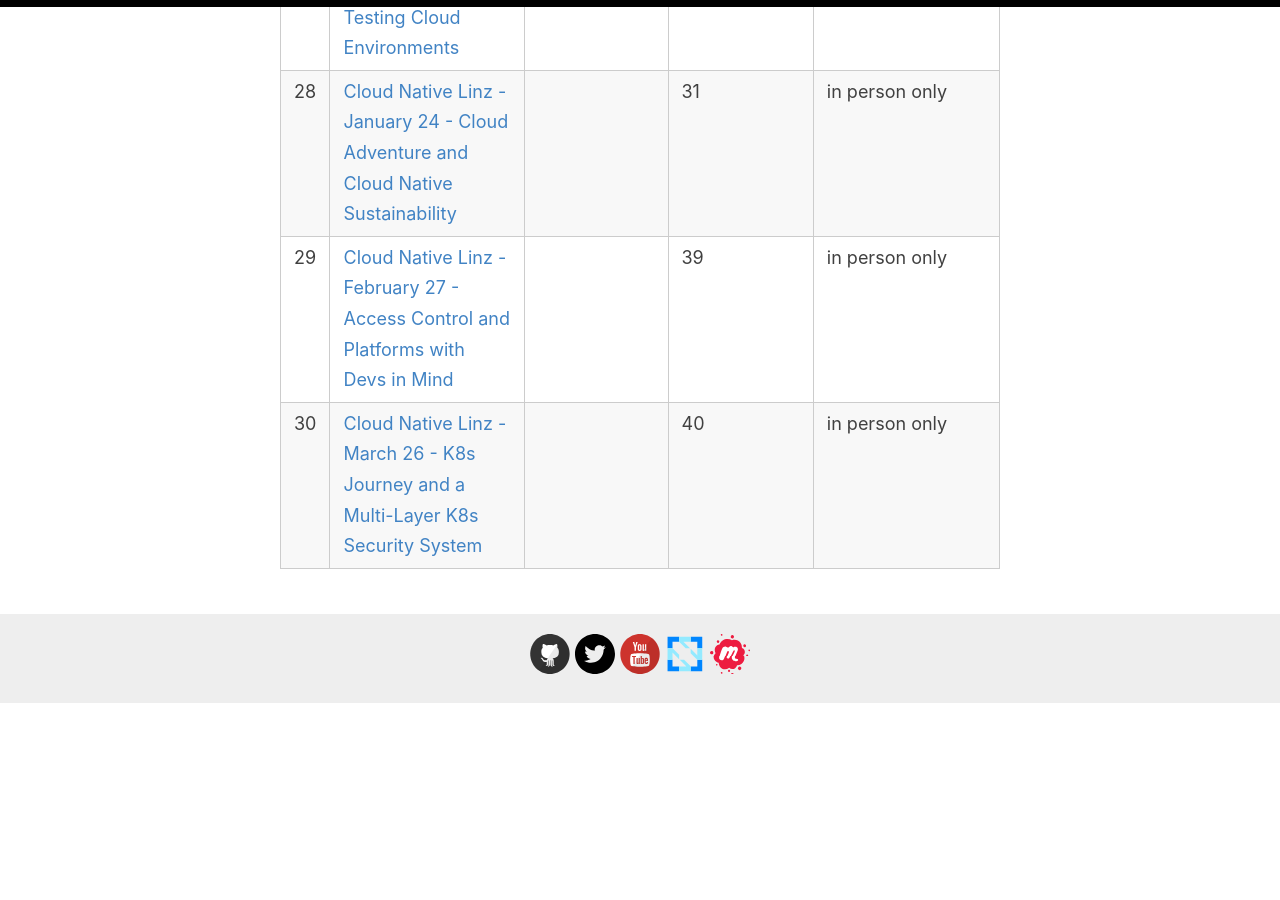
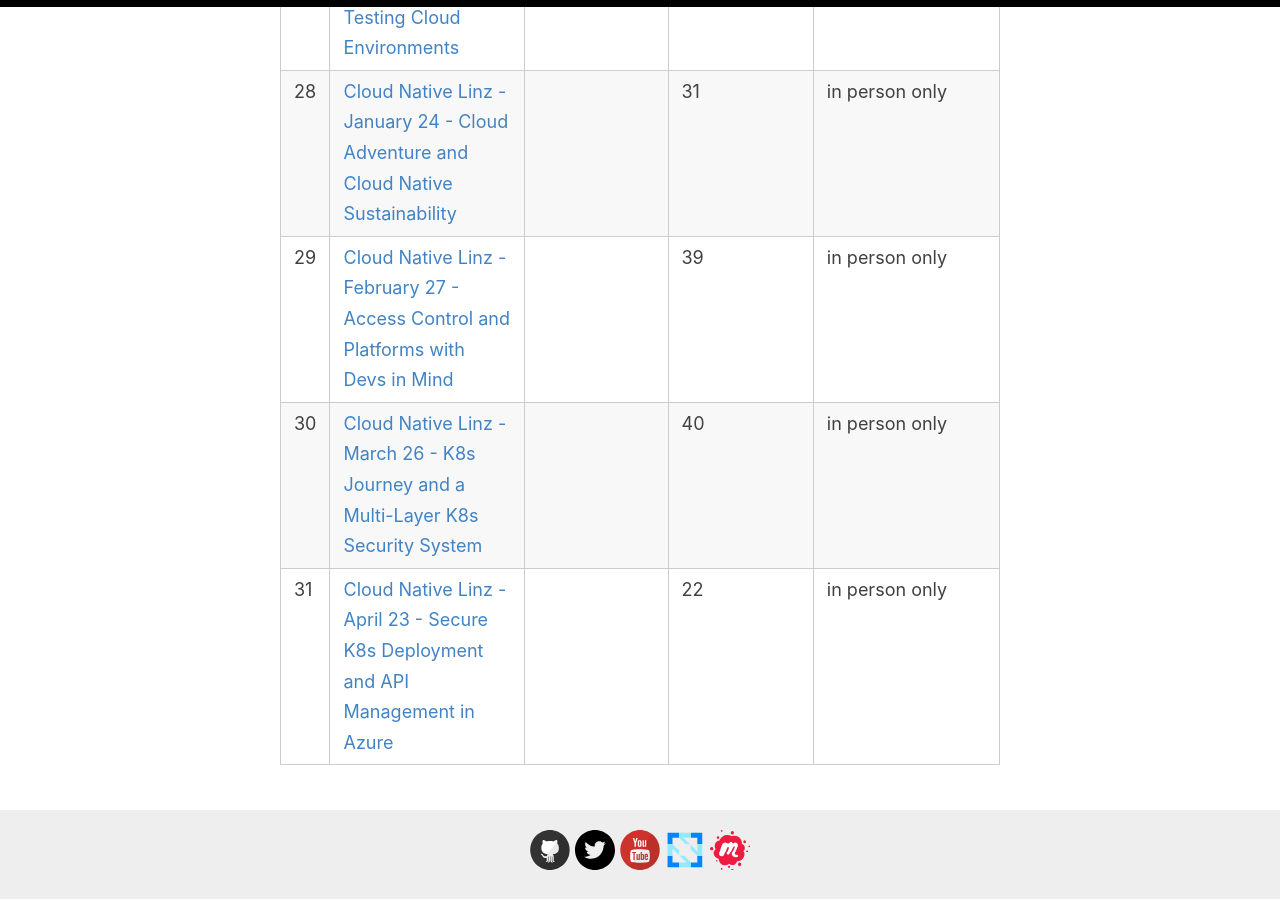
Before and after one commit to CloudNativeLinz/cloudnativelinz.github.io, a Jekyll site: the page built from _pages/statistics.md, in a window 1280 px wide and 900 px high, scrolled down 5397 px. Built offline with Jekyll 4.4.1, drawn with Linux system fonts in a browser that asks for light colours; before the commit the page ends 6100 px from its top, so only the background shows below that.

Commit message:
Update statistics.md
update for april edition

```diff
--- a/_pages/statistics.md
+++ b/_pages/statistics.md
@@ -39,3 +39,4 @@ permalink: /statistics/
 | 28 | [Cloud Native Linz - January 24 - Cloud Adventure and Cloud Native Sustainability](https://community.cncf.io/events/details/cncf-linz-presents-cloud-native-linz-january-24-cloud-adventure-and-cloud-native-sustainability/) |  | 31 | in person only |
 | 29 | [Cloud Native Linz - February 27 - Access Control and Platforms with Devs in Mind](https://community.cncf.io/events/details/cncf-linz-presents-cloud-native-linz-february-27-access-control-and-platforms-with-devs-in-mind/) |  | 39 | in person only |
 | 30 | [Cloud Native Linz - March 26 - K8s Journey and a Multi-Layer K8s Security System](https://community.cncf.io/events/details/cncf-linz-presents-cloud-native-linz-march-26-kubernetes-journey-and-a-multi-layer-kubernetes-security-system/) |  | 40 | in person only |
+| 31 | [Cloud Native Linz - April 23 - Secure K8s Deployment and API Management in Azure](https://www.meetup.com/cloud-native-linz/events/298076702/) |  | 22 | in person only |
```
